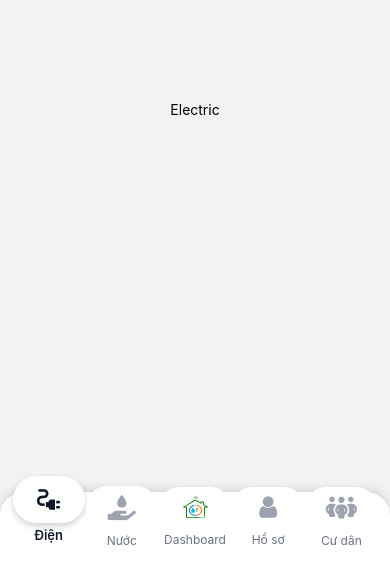
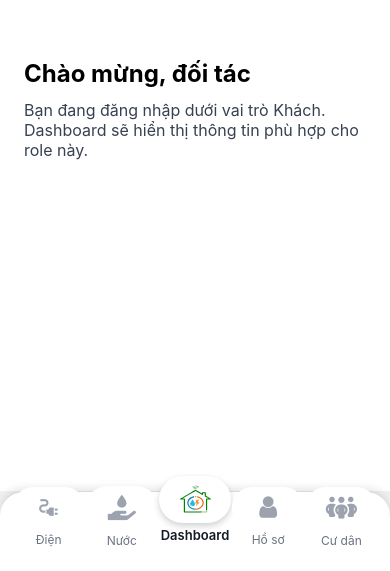
Before and after one commit to Management-System-for-Rental-SEP490/ISUMS_MOBILE_APP, a React Native app: screen /Main in a window 390 px wide. Shown: the part 273-844 px from the top of the page. Built offline with nearby package versions, Linux system fonts and the light colour scheme.

Commit message:
auto navigate to dashboard page for all role

```diff
--- a/src/shared/components/footerNavigator.tsx
+++ b/src/shared/components/footerNavigator.tsx
@@ -12,10 +12,9 @@ import TenantsScreen from "../../features/house/screens/TenantsScreen";
 import UserProfileScreen from "../../features/house/screens/UserProfileScreen";
 import { iconStyles } from "../styles/iconStyles";
 import footerStyles from "../styles/footerStyles";
-
 export const Tab = createBottomTabNavigator<MainTabParamList>();
 
-const tabIconMap: Record<keyof MainTabParamList, (props: IconProps) => React.ReactElement> = {
+const tabIconMap: Record<keyof MainTabParamList, (props: IconProps) => React.ReactElement> = { // Record<K, V> là một loại (type) tiện ích trong TypeScript, đại diện cho một object với các key là kiểu K và value là kiểu V.
   Dashboard: (props) => <Icons.logoHome {...props} />,
   ElectricUsage: (props) => <Icons.electric {...props} />,
   WaterUsage: (props) => <Icons.water {...props} />,
@@ -68,7 +67,7 @@ const renderTabIcon =
             iconStyles.iconLabel,
             focused && iconStyles.iconLabelActive,
           ]}
-          numberOfLines={1}
+          numberOfLines={1} // giới hạn số dòng text hiển thị
         >
           {label}
         </Text>
@@ -90,8 +89,14 @@ const screenOptions = ({
   tabBarIcon: renderTabIcon(route.name),
 });
 
+
+
+
+
+
+
 export const TenantTabs = () => (
-  <Tab.Navigator screenOptions={screenOptions}>
+  <Tab.Navigator screenOptions={screenOptions} initialRouteName="Dashboard">
     <Tab.Screen name="ElectricUsage" component={ElectricUsageScreen} />
     <Tab.Screen name="WaterUsage" component={WaterUsageScreen} />
     <Tab.Screen name="Dashboard" component={HomeScreen} />
@@ -101,7 +106,7 @@ export const TenantTabs = () => (
 );
 
 export const LandlordTabs = () => (
-  <Tab.Navigator screenOptions={screenOptions}>
+  <Tab.Navigator screenOptions={screenOptions} initialRouteName="Dashboard">
     <Tab.Screen name="Billing" component={BillingScreen} />
     <Tab.Screen name="Dashboard" component={HomeScreen} />
     <Tab.Screen name="Profile" component={UserProfileScreen} />
@@ -109,7 +114,7 @@ export const LandlordTabs = () => (
 );
 
 export const ManagerTabs = () => (
-  <Tab.Navigator screenOptions={screenOptions}>
+  <Tab.Navigator screenOptions={screenOptions} initialRouteName="Dashboard">
     <Tab.Screen name="ElectricUsage" component={ElectricUsageScreen} />
     <Tab.Screen name="Billing" component={BillingScreen} />
     <Tab.Screen name="Dashboard" component={HomeScreen} />
@@ -119,7 +124,7 @@ export const ManagerTabs = () => (
 );
 
 export const StaffTabs = () => (
-  <Tab.Navigator screenOptions={screenOptions}>
+  <Tab.Navigator screenOptions={screenOptions} initialRouteName="Dashboard">
     <Tab.Screen name="Dashboard" component={HomeScreen} />
     <Tab.Screen name="Billing" component={BillingScreen} />
     <Tab.Screen name="Profile" component={UserProfileScreen} />
--- a/src/shared/styles/iconStyles.tsx
+++ b/src/shared/styles/iconStyles.tsx
@@ -23,7 +23,7 @@ export const iconStyles = StyleSheet.create({
     shadowOffset: { width: 0, height: 3 },
     shadowOpacity: 0.2,
     shadowRadius: 6,
-    elevation: 6,
+    elevation: 6, // shadow để icon active có hiệu ứng 3D
   },
   iconLabel: {
     marginTop: 4,
```
